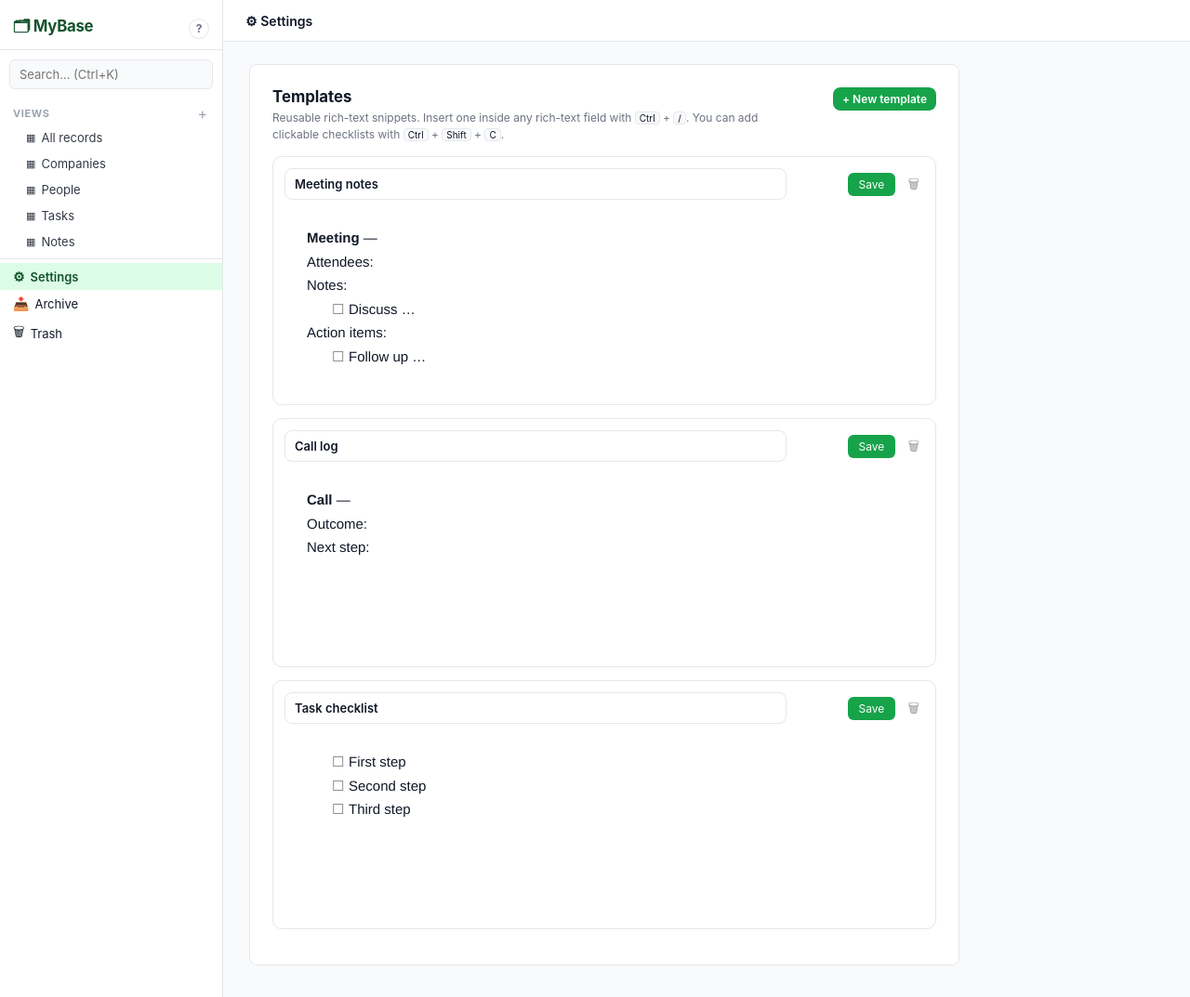
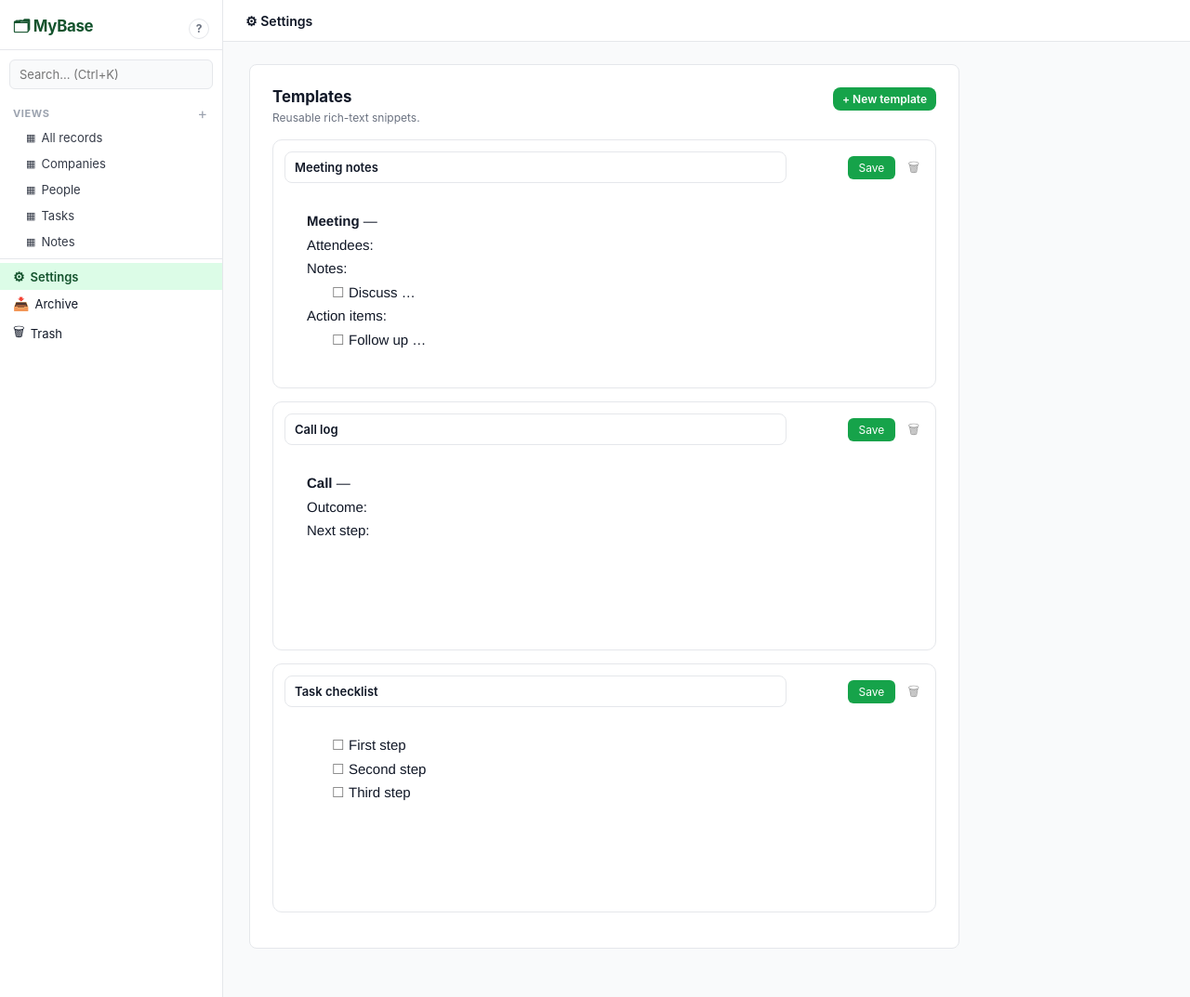
Before and after one commit to tommyjoancrow/Warehouse, a Flask app: page /settings in a window 1280 px wide. Shown: the whole page at 93% size. Run offline with Flask 3, Linux system fonts and the light colour scheme; data comes from the database, SQL or seed files in the repository; some libraries are stand-ins or nearby versions.

Commit message:
Remove template instructions from settings; add [] checkbox shortcut to keyboard panel
Co-Authored-By: Claude Sonnet 4.6 <noreply@anthropic.com>

```diff
--- a/templates/layout.html
+++ b/templates/layout.html
@@ -126,6 +126,7 @@
             <div class="shortcut-row"><kbd>Ctrl Shift 8</kbd><span>Bullet list</span></div>
             <div class="shortcut-row"><kbd>Ctrl K</kbd><span>Insert link</span></div>
             <div class="shortcut-row"><kbd>Ctrl Shift C</kbd><span>Checklist (clickable checkboxes)</span></div>
+            <div class="shortcut-row"><kbd>[ ]</kbd><span>Checkbox (type in a rich-text field)</span></div>
             <div class="shortcut-row"><kbd>Ctrl /</kbd><span>Insert a template — ↑↓, Enter</span></div>
             <div class="shortcut-row"><kbd>[[</kbd><span>Link to another record — type to filter, ↑↓, Enter</span></div>
         </div>
--- a/templates/settings.html
+++ b/templates/settings.html
@@ -13,7 +13,7 @@
         <div class="settings-head">
             <div>
                 <h2 class="settings-title">Templates</h2>
-                <p class="settings-sub">Reusable rich-text snippets. Insert one inside any rich-text field with <kbd>Ctrl</kbd> + <kbd>/</kbd>. You can add clickable checklists with <kbd>Ctrl</kbd> + <kbd>Shift</kbd> + <kbd>C</kbd>.</p>
+                <p class="settings-sub">Reusable rich-text snippets.</p>
             </div>
             <button class="btn-primary btn-sm" onclick="addTemplate()">+ New template</button>
         </div>
```
